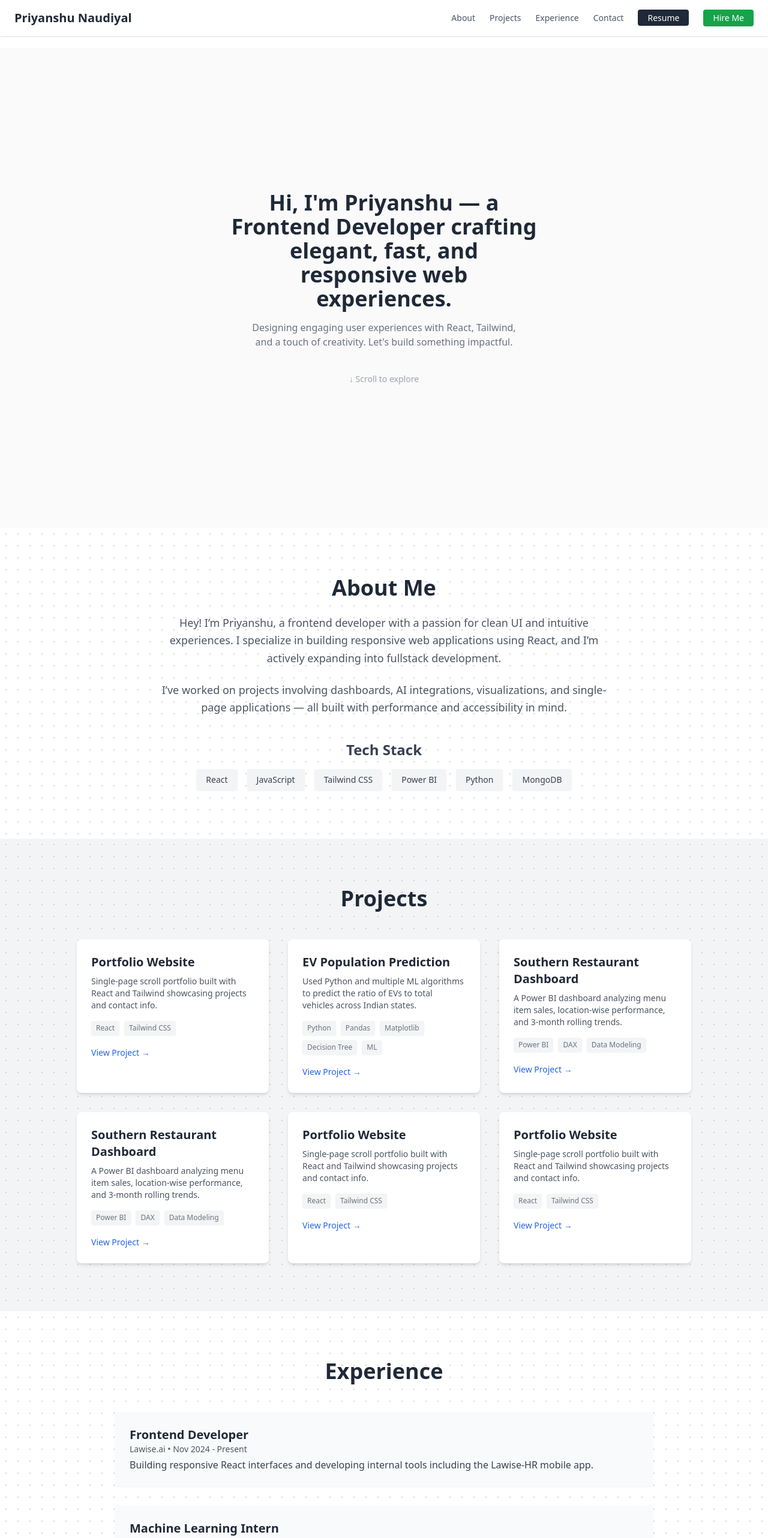
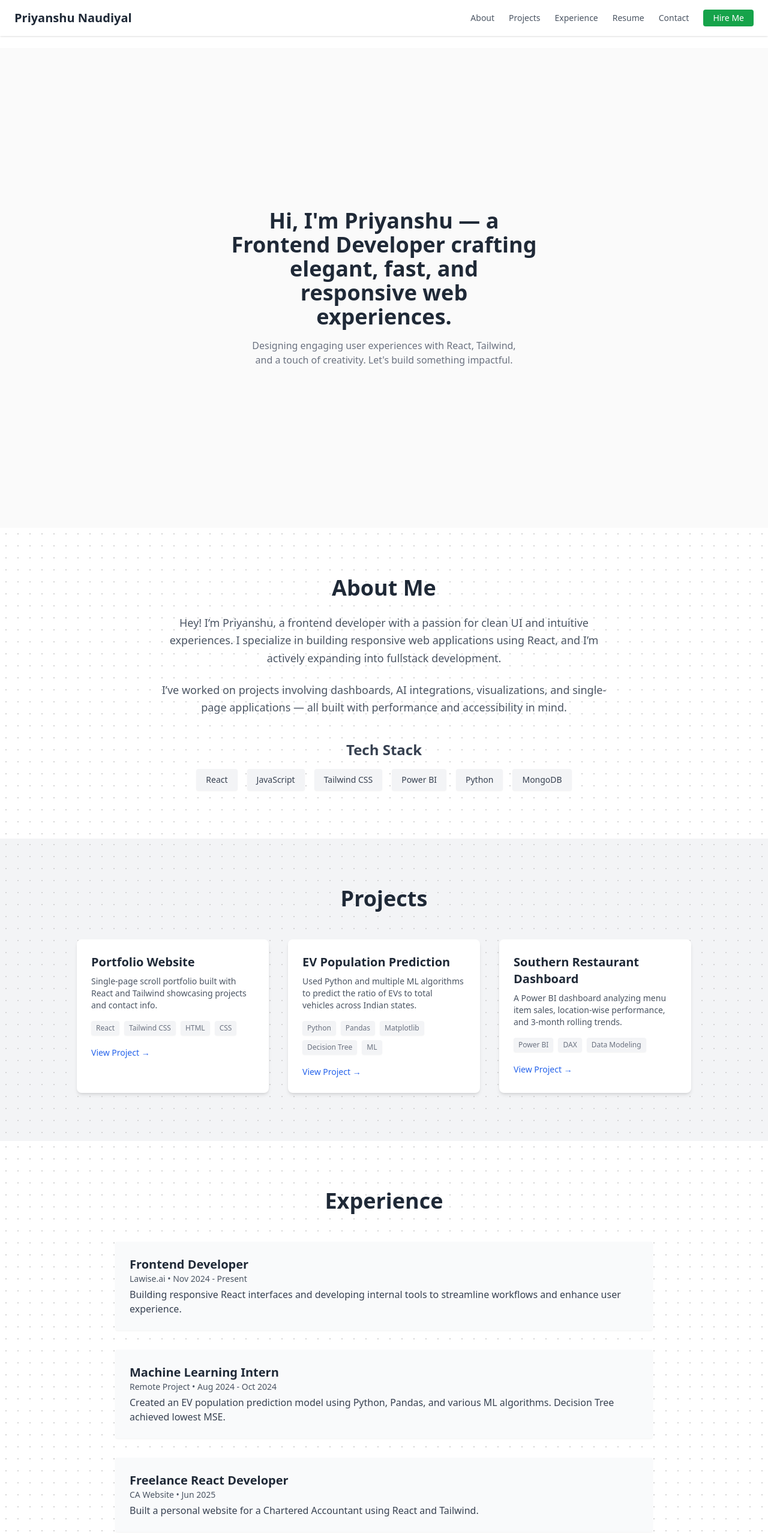
Before and after one commit to priyanshunaudiyal/My-Portfolio, a React (Create React App) app: page /#/ in a window 1280 px wide. Shown: the top 2564 px of the page at 60% size. Built offline with nearby package versions, Linux system fonts and the light colour scheme; the HTML template or start-up script is replaced by a standard one.

Commit message:
loads-of-changes

```diff
--- a/package.json
+++ b/package.json
@@ -5,6 +5,7 @@
   "dependencies": {
     "react": "^18.2.0",
     "react-dom": "^18.2.0",
+    "react-icons": "^5.5.0",
     "react-router-dom": "^7.6.2",
     "react-scripts": "5.0.1"
   },
--- a/src/App.jsx
+++ b/src/App.jsx
@@ -6,6 +6,8 @@ import Projects from "./pages/Projects";
 import Contact from "./pages/Contact";
 import Freelance from "./pages/Freelance";
 import Experience from "./pages/Experience";
+import Resume from "./pages/Resume";
+import Footer from "./pages/Footer";
 
 function App() {
   return (
@@ -21,7 +23,9 @@ function App() {
                 <About />
                 <Projects />
                 <Experience />
+                <Resume />
                 <Contact />
+                <Footer />
               </>
             }
           />
--- a/src/components/Navbar.jsx
+++ b/src/components/Navbar.jsx
@@ -1,9 +1,9 @@
 import { useState } from "react";
-import { Link } from "react-router-dom";
-import Resume from '../assets/Priyanshu-Naudiyal-Resume.pdf'
+import { Link, useLocation } from "react-router-dom";
 
 const Navbar = () => {
   const [menuOpen, setMenuOpen] = useState(false);
+  const location = useLocation();
 
   const handleScrollToTop = () => {
     window.scrollTo({ top: 0, behavior: "smooth" });
@@ -30,7 +30,7 @@ const Navbar = () => {
           Priyanshu Naudiyal
         </Link>
 
-        {/* Hamburger menu for small screens */}
+        {/* Hamburger Menu for small screens */}
         <div className="md:hidden">
           <button
             onClick={() => setMenuOpen(!menuOpen)}
@@ -49,36 +49,55 @@ const Navbar = () => {
             menuOpen ? "block" : "hidden"
           } md:flex md:items-center md:space-x-6 text-sm text-gray-600 absolute md:static top-full left-0 w-full md:w-auto bg-white md:bg-transparent px-6 md:px-0 py-4 md:py-0 shadow md:shadow-none transition-all duration-300`}
         >
+          {location.pathname === "/" && (
+            <>
               <li>
-            <a href="#about" onClick={(e) => handleAnchorClick(e, "#about")} className="block py-2 md:py-0 hover:text-black">
+                <a
+                  href="#about"
+                  onClick={(e) => handleAnchorClick(e, "#about")}
+                  className="block py-2 md:py-0 hover:text-black"
+                >
                   About
                 </a>
               </li>
               <li>
-            <a href="#projects" onClick={(e) => handleAnchorClick(e, "#projects")} className="block py-2 md:py-0 hover:text-black">
+                <a
+                  href="#projects"
+                  onClick={(e) => handleAnchorClick(e, "#projects")}
+                  className="block py-2 md:py-0 hover:text-black"
+                >
                   Projects
                 </a>
               </li>
               <li>
-            <a href="#experience" onClick={(e) => handleAnchorClick(e, "#experience")} className="block py-2 md:py-0 hover:text-black">
+                <a
+                  href="#experience"
+                  onClick={(e) => handleAnchorClick(e, "#experience")}
+                  className="block py-2 md:py-0 hover:text-black"
+                >
                   Experience
                 </a>
               </li>
               <li>
-            <a href="#contact" onClick={(e) => handleAnchorClick(e, "#contact")} className="block py-2 md:py-0 hover:text-black">
-              Contact
-            </a>
-          </li>
-
-          <li>
                 <a
-              href={Resume}
-              download
-              className="bg-gray-800 text-white px-4 py-1 rounded hover:bg-black transition"
+                  href="#resume"
+                  onClick={(e) => handleAnchorClick(e, "#resume")}
+                  className="block py-2 md:py-0 hover:text-black"
                 >
                   Resume
                 </a>
               </li>
+              <li>
+                <a
+                  href="#contact"
+                  onClick={(e) => handleAnchorClick(e, "#contact")}
+                  className="block py-2 md:py-0 hover:text-black"
+                >
+                  Contact
+                </a>
+              </li>
+            </>
+          )}
 
           <li>
             <Link to="/freelance" onClick={() => setMenuOpen(false)}>
--- a/src/pages/Experience.jsx
+++ b/src/pages/Experience.jsx
@@ -4,7 +4,7 @@ const experienceList = [
       company: "Lawise.ai",
       duration: "Nov 2024 - Present",
       description:
-        "Building responsive React interfaces and developing internal tools including the Lawise-HR mobile app.",
+        "Building responsive React interfaces and developing internal tools to streamline workflows and enhance user experience.",
     },
     {
       role: "Machine Learning Intern",
--- /dev/null
+++ b/src/pages/Footer.jsx
@@ -0,0 +1,19 @@
+import { FaGithub, FaLinkedin } from "react-icons/fa";
+
+const Footer = () => {
+  return (
+    <footer className="bg-white text-gray-500 text-center py-6 mt-20 border-t">
+      <div className="flex justify-center gap-6 text-lg">
+        <a href="https://github.com/priyanshunaudiyal" target="_blank" rel="noreferrer">
+          <FaGithub className="hover:text-black transition" />
+        </a>
+        <a href="https://www.linkedin.com/in/priyanshu-naudiyal-2650bb203/" target="_blank" rel="noreferrer">
+          <FaLinkedin className="hover:text-blue-700 transition" />
+        </a>
+      </div>
+      <p className="mt-4 text-sm">© {new Date().getFullYear()} Priyanshu Naudiyal. All rights reserved.</p>
+    </footer>
+  );
+};
+
+export default Footer;
--- a/src/pages/Home.jsx
+++ b/src/pages/Home.jsx
@@ -18,13 +18,6 @@ const Home = () => {
       <p className="text-gray-500 mt-4 max-w-md select-none">
         Designing engaging user experiences with React, Tailwind, and a touch of creativity. Let's build something impactful.
       </p>
-
-      <button
-        onClick={scrollToAbout}
-        className="text-sm text-gray-400 mt-10 select-none animate-fade-in hover:text-gray-600 transition-colors duration-200"
-      >
-        ↓ Scroll to explore
-      </button>
     </section>
   );
 };
--- a/src/pages/Projects.jsx
+++ b/src/pages/Projects.jsx
@@ -3,7 +3,7 @@ const projects = [
         title: "Portfolio Website",
         description:
           "Single-page scroll portfolio built with React and Tailwind showcasing projects and contact info.",
-        tech: ["React", "Tailwind CSS"],
+        tech: ["React", "Tailwind CSS", "HTML", "CSS"],
         link: "#",
       },
     {
@@ -20,27 +20,13 @@ const projects = [
       tech: ["Power BI", "DAX", "Data Modeling"],
       link: "https://github.com/priyanshunaudiyal/Southern-Restaurant-Dashboard",
     },
-    {
-    title: "Southern Restaurant Dashboard",
-      description:
-        "A Power BI dashboard analyzing menu item sales, location-wise performance, and 3-month rolling trends.",
-      tech: ["Power BI", "DAX", "Data Modeling"],
-      link: "https://github.com/priyanshunaudiyal/Southern-Restaurant-Dashboard",
-    },
-    {
-      title: "Portfolio Website",
-      description:
-        "Single-page scroll portfolio built with React and Tailwind showcasing projects and contact info.",
-      tech: ["React", "Tailwind CSS"],
-      link: "#",
-    },
-    {
-        title: "Portfolio Website",
-        description:
-          "Single-page scroll portfolio built with React and Tailwind showcasing projects and contact info.",
-        tech: ["React", "Tailwind CSS"],
-        link: "#",
-      },
+    // {
+    //   title: "CA Website",
+    //   description:
+    //     "",
+    //   tech: ["React", "Tailwind CSS", "HTML", "CSS"],
+    //   link: "https://github.com/priyanshunaudiyal/Southern-Restaurant-Dashboard",
+    // },
   ];
 
   const Projects = () => {
--- /dev/null
+++ b/src/pages/Resume.jsx
@@ -0,0 +1,31 @@
+import cv from '../assets/Priyanshu-Naudiyal-Resume.pdf'
+
+const Resume = () => {
+    return (
+      <section
+        id="resume"
+        className="min-h-screen px-6 py-12 bg-white flex flex-col items-center text-center scroll-mt-24"
+      >
+        <h2 className="text-3xl font-bold text-gray-800 mb-6">My Resume</h2>
+
+        <div className="w-full max-w-4xl h-[80vh] border border-gray-300 rounded shadow-lg overflow-hidden">
+          <iframe
+            src={cv}
+            className="w-full h-full"
+            title="Priyanshu's Resume"
+          ></iframe>
+        </div>
+
+        <a
+          href={cv}
+          target="_blank"
+          rel="noopener noreferrer"
+          className="mt-6 inline-block bg-blue-600 text-white px-5 py-2 rounded hover:bg-blue-700 transition"
+        >
+          Download PDF
+        </a>
+      </section>
+    );
+  };
+
+  export default Resume;
```
Also changed, not shown: 5 other files (tests, documents, lock files or other folders). Lines whose indentation alone changed are shown as unchanged.
